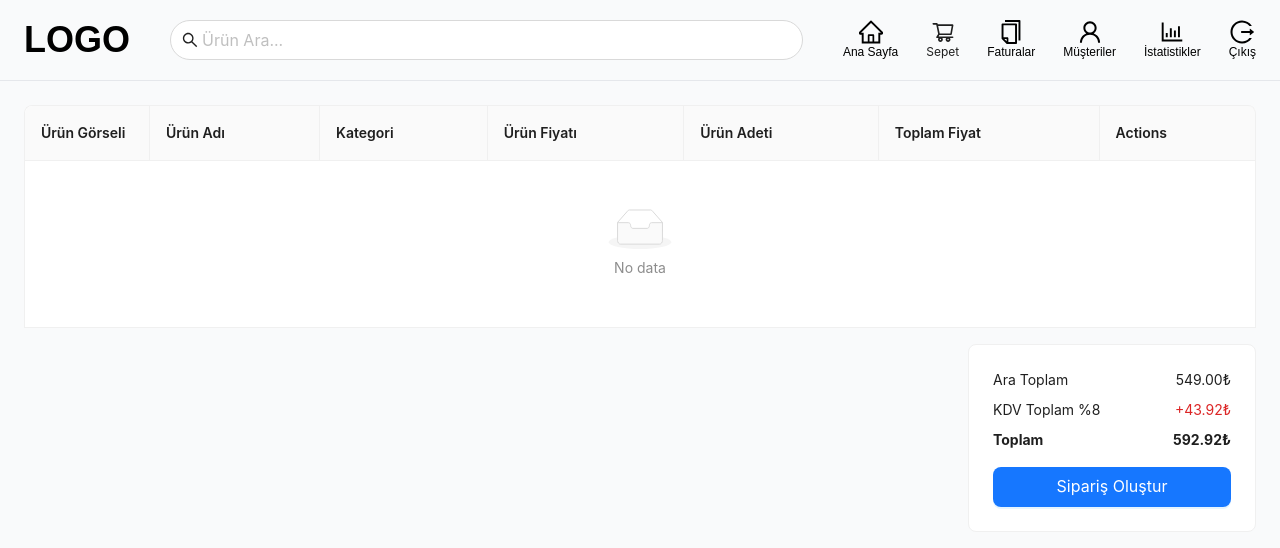
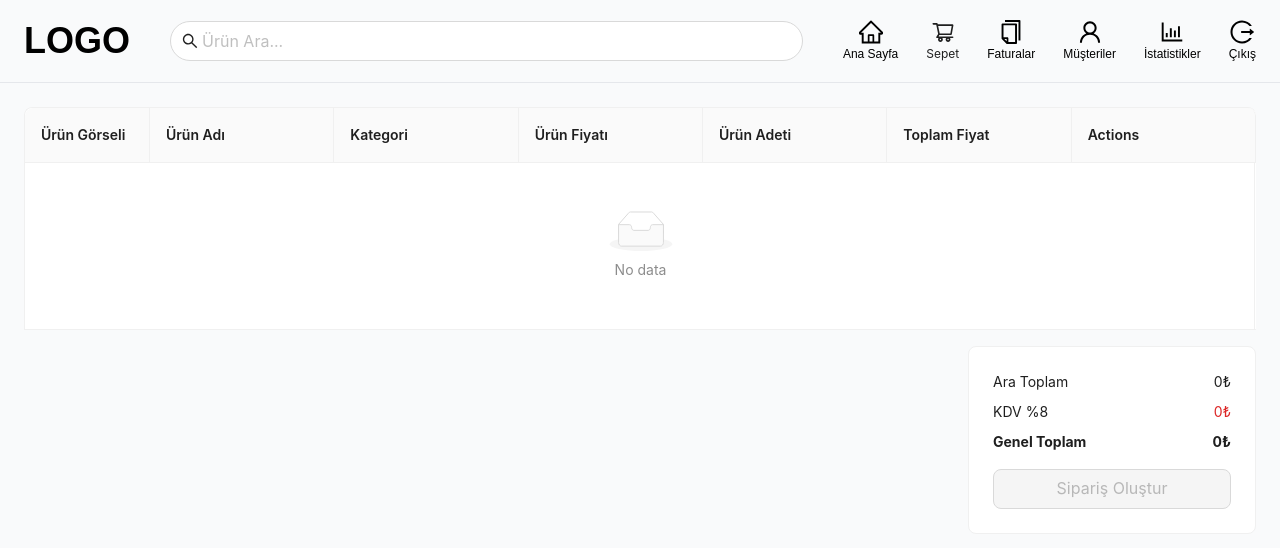
Before and after one commit to eminbasbayan/pos-application-udemy, a React (Create React App) app in the folder client/: page /cart in a window 1280 px wide. Shown: the top 548 px of the page. Built offline with nearby package versions, Linux system fonts and the light colour scheme.

Commit message:
fatura oluşturma

```diff
--- a/client/src/components/cart/CartTotals.jsx
+++ b/client/src/components/cart/CartTotals.jsx
@@ -7,10 +7,12 @@ import {
 import { useSelector } from "react-redux";
 import { useDispatch } from "react-redux";
 import { deleteCart, increase, decrease, reset } from "../../redux/cartSlice";
+import { useNavigate } from "react-router-dom";
 
 const CartTotals = () => {
   const cart = useSelector((state) => state.cart);
   const dispatch = useDispatch();
+  const navigate = useNavigate()
 
   return (
     <div className="cart h-full max-h-[calc(100vh_-_90px)] flex flex-col">
@@ -104,6 +106,7 @@ const CartTotals = () => {
             size="large"
             className="w-full"
             disabled={cart.cartItems.length === 0}
+            onClick={()=> navigate("/cart")}
           >
             Sipariş Oluştur
           </Button>
--- a/client/src/components/cart/CreateBill.jsx
+++ b/client/src/components/cart/CreateBill.jsx
@@ -1,8 +1,36 @@
-import { Button, Card, Form, Input, Modal, Select } from "antd";
+import { Button, Card, Form, Input, message, Modal, Select } from "antd";
+import { useSelector, useDispatch } from "react-redux";
+import { useNavigate } from "react-router-dom";
+import { reset } from "../../redux/cartSlice";
 
 const CreateBill = ({ isModalOpen, setIsModalOpen }) => {
-  const onFinish = (values) => {
-    console.log("Received values of form: ", values);
+  const cart = useSelector((state) => state.cart);
+  const dispatch = useDispatch();
+  const navigate = useNavigate();
+
+  const onFinish = async (values) => {
+    try {
+      const res = await fetch("http://localhost:5000/api/bills/add-bill", {
+        method: "POST",
+        body: JSON.stringify({
+          ...values,
+          subTotal: cart.total,
+          tax: ((cart.total * cart.tax) / 100).toFixed(2),
+          totalAmount: (cart.total + (cart.total * cart.tax) / 100).toFixed(2),
+          cartItems: cart.cartItems,
+        }),
+        headers: { "Content-type": "application/json; charset=UTF-8" },
+      });
+
+      if (res.status === 200) {
+        message.success("Fatura başarıyla oluşturuldu.");
+        dispatch(reset());
+        navigate("/bills");
+      }
+    } catch (error) {
+      message.danger("Bir şeyler yanlış gitti.");
+      console.log(error);
+    }
   };
 
   return (
@@ -15,7 +43,7 @@ const CreateBill = ({ isModalOpen, setIsModalOpen }) => {
       <Form layout={"vertical"} onFinish={onFinish}>
         <Form.Item
           label="Müşteri Adı"
-          name={"curtomerName"}
+          name={"customerName"}
           rules={[
             {
               required: true,
@@ -27,7 +55,7 @@ const CreateBill = ({ isModalOpen, setIsModalOpen }) => {
         </Form.Item>
         <Form.Item
           rules={[{ required: true }]}
-          name={"phoneNumber"}
+          name={"customerPhoneNumber"}
           label="Tel No"
         >
           <Input placeholder="Bir Tel No Yazınız" maxLength={11} />
@@ -45,15 +73,25 @@ const CreateBill = ({ isModalOpen, setIsModalOpen }) => {
         <Card>
           <div className="flex justify-between">
             <span>Ara Toplam</span>
-            <span>549.00₺</span>
+            <span>{cart.total > 0 ? cart.total.toFixed(2) : 0}₺</span>
           </div>
           <div className="flex justify-between my-2">
-            <span>KDV Toplam %8</span>
-            <span className="text-red-600">+43.92₺</span>
+            <span>KDV %{cart.tax}</span>
+            <span className="text-red-600">
+              {(cart.total * cart.tax) / 100 > 0
+                ? `+${((cart.total * cart.tax) / 100).toFixed(2)}`
+                : 0}
+              ₺
+            </span>
           </div>
           <div className="flex justify-between">
-            <b>Toplam</b>
-            <b>592.92₺</b>
+            <b>Genel Toplam</b>
+            <b>
+              {cart.total + (cart.total * cart.tax) / 100 > 0
+                ? (cart.total + (cart.total * cart.tax) / 100).toFixed(2)
+                : 0}
+              ₺
+            </b>
           </div>
           <div className="flex justify-end">
             <Button
@@ -61,6 +99,7 @@ const CreateBill = ({ isModalOpen, setIsModalOpen }) => {
               type="primary"
               onClick={() => setIsModalOpen(true)}
               htmlType="submit"
+              disabled={cart.cartItems.length === 0}
             >
               Sipariş Oluştur
             </Button>
--- a/client/src/components/header/Header.jsx
+++ b/client/src/components/header/Header.jsx
@@ -10,6 +10,7 @@ import {
   LogoutOutlined,
 } from "@ant-design/icons";
 import { useSelector } from "react-redux";
+import "./index.css";
 
 const Header = () => {
   const cart = useSelector((state) => state.cart);
@@ -31,57 +32,44 @@ const Header = () => {
             className="rounded-full max-w-[800px]"
           />
         </div>
-        <div className="menu-links flex justify-between items-center gap-7 md:static fixed z-50 bottom-0 md:w-auto w-screen md:bg-transparent bg-white left-0 md:border-t-0 border-t md:px-0 px-4 py-1">
-          <Link
-            to={"/"}
-            className="menu-link flex flex-col hover:text-[#40a9ff] transition-all"
-          >
+        <div className="menu-links">
+          <Link to={"/"} className="menu-link">
             <HomeOutlined className="md:text-2xl text-xl" />
             <span className="md:text-xs text-[10px]">Ana Sayfa</span>
           </Link>
-          <Badge count={cart.cartItems.length} offset={[0, 0]} className="md:flex hidden">
-            <Link
-              to={"/cart"}
-              className="menu-link flex flex-col hover:text-[#40a9ff] transition-all"
-            >
+          <Badge
+            count={cart.cartItems.length}
+            offset={[0, 0]}
+            className="md:flex hidden"
+          >
+            <Link to={"/cart"} className="menu-link">
               <ShoppingCartOutlined className="md:text-2xl text-xl" />
               <span className="md:text-xs text-[10px]">Sepet</span>
             </Link>
           </Badge>
-          <Link
-            to={"/bills"}
-            className="menu-link flex flex-col hover:text-[#40a9ff] transition-all"
-          >
+          <Link to={"/bills"} className="menu-link">
             <CopyOutlined className="md:text-2xl text-xl" />
             <span className="md:text-xs text-[10px]">Faturalar</span>
           </Link>
-          <Link
-            to={"/customers"}
-            className="menu-link flex flex-col hover:text-[#40a9ff] transition-all"
-          >
+          <Link to={"/customers"} className="menu-link">
             <UserOutlined className="md:text-2xl text-xl" />
             <span className="md:text-xs text-[10px]">Müşteriler</span>
           </Link>
-          <Link
-            to={"/statistic"}
-            className="menu-link flex flex-col hover:text-[#40a9ff] transition-all"
-          >
+          <Link to={"/statistic"} className="menu-link">
             <BarChartOutlined className="md:text-2xl text-xl" />
             <span className="md:text-xs text-[10px]">İstatistikler</span>
           </Link>
-          <Link
-            to={"/"}
-            className="menu-link flex flex-col hover:text-[#40a9ff] transition-all"
-          >
+          <Link to={"/"} className="menu-link">
             <LogoutOutlined className="md:text-2xl text-xl" />
             <span className="md:text-xs text-[10px]">Çıkış</span>
           </Link>
         </div>
-        <Badge count={5} offset={[0, 0]} className="md:hidden flex">
-          <Link
-            to={"/"}
-            className="menu-link flex flex-col hover:text-[#40a9ff] transition-all"
-          >
+        <Badge
+          count={cart.cartItems.length}
+          offset={[0, 0]}
+          className="md:hidden flex"
+        >
+          <Link to={"/"} className="menu-link">
             <ShoppingCartOutlined className="text-2xl" />
             <span className="md:text-xs text-[10px]">Sepet</span>
           </Link>
--- /dev/null
+++ b/client/src/components/header/index.css
@@ -0,0 +1,7 @@
+.menu-links {
+  @apply flex justify-between items-center gap-7 md:static fixed z-50 bottom-0 md:w-auto w-screen md:bg-transparent bg-white left-0 md:border-t-0 border-t md:px-0 px-4 py-1;
+}
+
+.menu-link {
+  @apply flex flex-col hover:text-[#40a9ff] transition-all gap-y-[2px];
+}
--- a/client/src/pages/CartPage.jsx
+++ b/client/src/pages/CartPage.jsx
@@ -96,11 +96,7 @@ const CartPage = () => {
             okText="Evet"
             cancelText="Hayır"
           >
-           <Button
-            type="link"
-            danger
-
-          >
+            <Button type="link" danger>
               Sil
             </Button>
           </Popconfirm>
@@ -118,26 +114,41 @@ const CartPage = () => {
           columns={columns}
           bordered
           pagination={false}
+          scroll={{
+            x: 1200,
+            y: 300,
+          }}
         />
         <div className="cart-total flex justify-end mt-4">
           <Card className="w-72">
             <div className="flex justify-between">
               <span>Ara Toplam</span>
-              <span>549.00₺</span>
+              <span>{cart.total > 0 ? cart.total.toFixed(2) : 0}₺</span>
             </div>
             <div className="flex justify-between my-2">
-              <span>KDV Toplam %8</span>
-              <span className="text-red-600">+43.92₺</span>
+              <span>KDV %{cart.tax}</span>
+              <span className="text-red-600">
+                {(cart.total * cart.tax) / 100 > 0
+                  ? `+${((cart.total * cart.tax) / 100).toFixed(2)}`
+                  : 0}
+                ₺
+              </span>
             </div>
             <div className="flex justify-between">
-              <b>Toplam</b>
-              <b>592.92₺</b>
+              <b>Genel Toplam</b>
+              <b>
+                {cart.total + (cart.total * cart.tax) / 100 > 0
+                  ? (cart.total + (cart.total * cart.tax) / 100).toFixed(2)
+                  : 0}
+                ₺
+              </b>
             </div>
             <Button
               className="mt-4 w-full"
               type="primary"
               size="large"
               onClick={() => setIsModalOpen(true)}
+              disabled={cart.cartItems.length === 0}
             >
               Sipariş Oluştur
             </Button>
```
Lines whose indentation alone changed are shown as unchanged.
